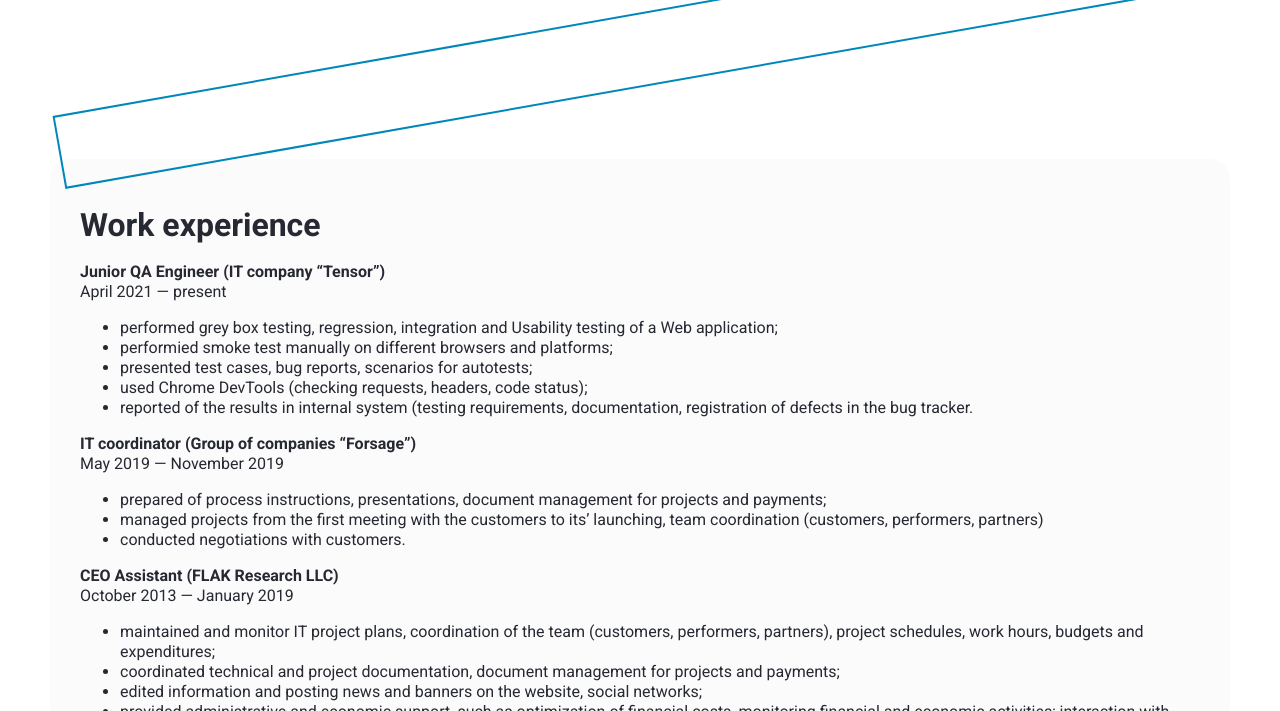
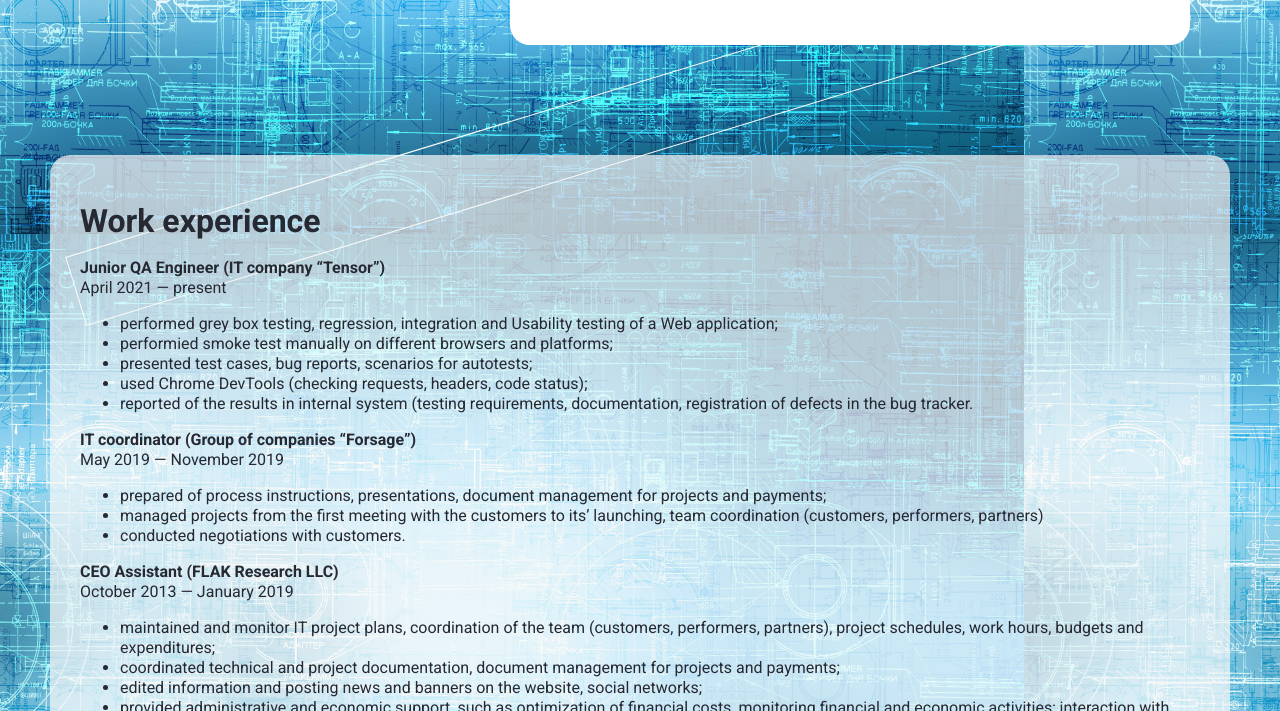
Before and after one commit to krolik27/CV_Korenik, a plain HTML site: page index.html in a window 1280 px wide. Shown: the part 1302-2013 px from the top of the page. Drawn offline with Linux system fonts and the light colour scheme.

Commit message:
Update style.css

```diff
--- a/style.css
+++ b/style.css
@@ -1,10 +1,11 @@
 dial procent25html {
-  background-image: url("img/chertezh-shema-linii.jpg");
+
   background-size: cover;
   background-repeat: no-repeat;
 }
 
 body {
+   background-image: url("img/chertezh-shema-linii.jpg");
   display: flex;
   flex-direction: column;
   box-sizing: border-box;
@@ -463,7 +464,7 @@ main {
   margin: 0 0 0 0;
   width: 100%;
   padding: 40px 30px 30px 30px;
-  border: 2px solid #0087BA;
+  /*border: 2px solid #0087BA;*/
   z-index: 10;
   transform: rotate(-10deg);
   box-sizing: border-box;
```
